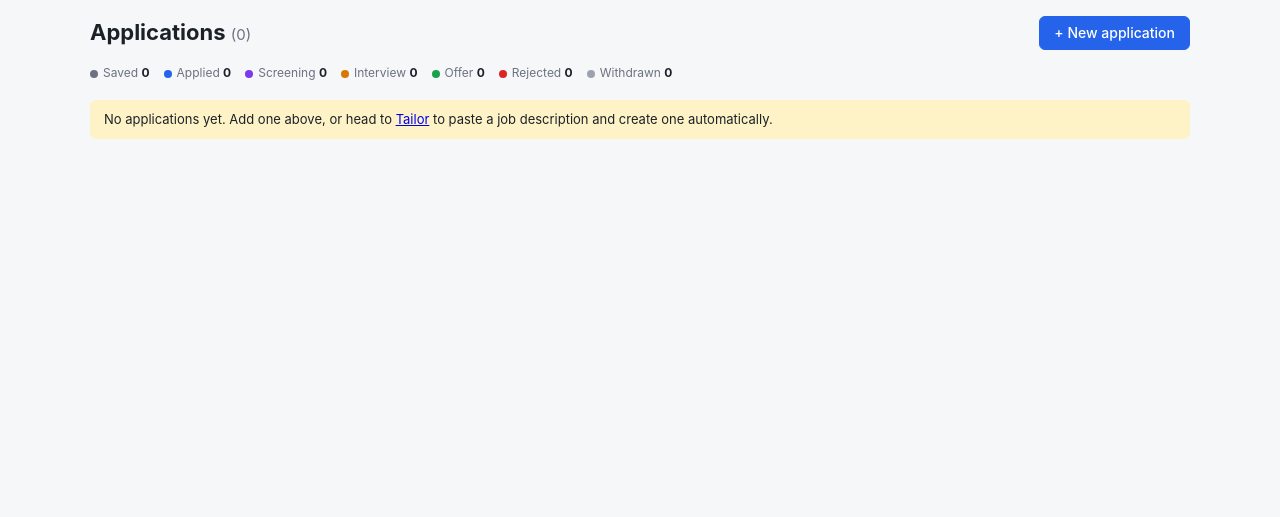
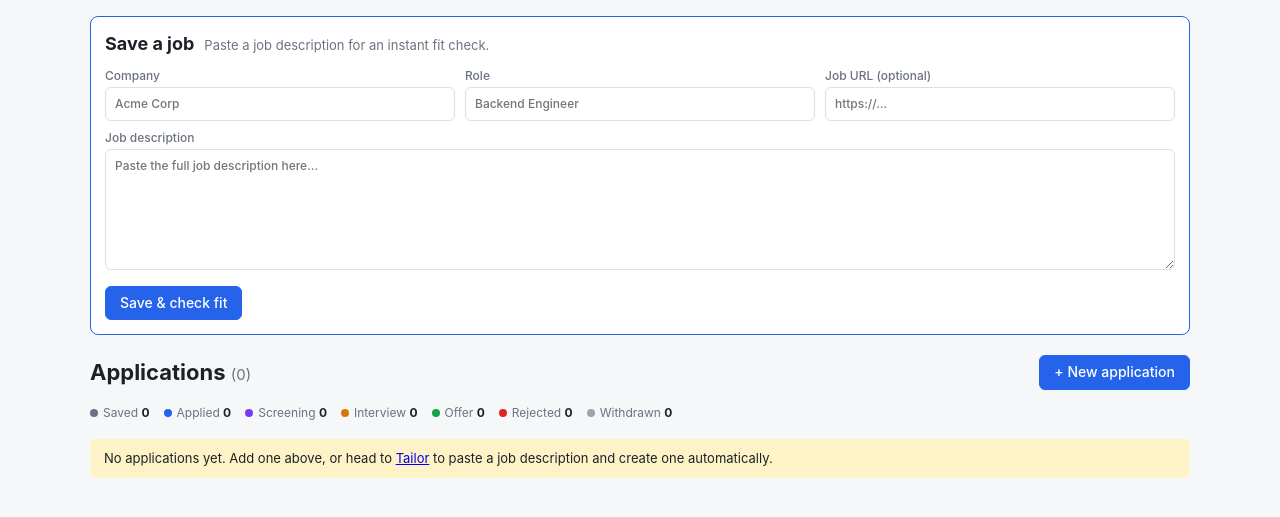
Before and after one commit to MurtazaRaza/resume-thecv, a FastAPI app: page /tracker in a window 1280 px wide. Shown: the part 53-570 px from the top of the page. Run offline with FastAPI, Linux system fonts and the light colour scheme; data that the repository does not hold is empty; some libraries are stand-ins or nearby versions.

Commit message:
Add Quick Capture & Instant Fit Check

```diff
--- a/backend/main.py
+++ b/backend/main.py
@@ -342,28 +342,46 @@ async def tailor_preview(request: Request,
             "tailored_yaml": cv_model.dump_yaml(tailored)}
 
 
+# fit-score bands (SPEC quick-capture §2): advisory, never gates.
+def _band(coverage: int) -> str:
+    return "strong" if coverage >= 70 else "partial" if coverage >= 40 else "longshot"
+
+
+def _resolve_capture_target(profile: Profile, data):
+    """Shared front half of extract/capture: validate the JD, then resolve or
+    create the tracker row the extraction attaches to. The row is created
+    *before* any model call so a save is never lost to an LLM failure. Returns
+    (app_id, company, error_response); on error the first two are None."""
+    jd_text = (data.get("jd_text") or "").strip()
+    if not jd_text:
+        return None, None, JSONResponse({"error": "Paste the job description first"},
+                                        status_code=422)
+    app_id = data.get("application_id")
+    if app_id:
+        entry = tracker.get_application(profile.tracker_db, int(app_id))
+        if entry is None:
+            return None, None, JSONResponse({"error": "Application not found"},
+                                            status_code=404)
+        return int(app_id), entry["company"], None
+    company = (data.get("company") or "").strip()
+    role = (data.get("role") or "").strip()
+    if not company or not role:
+        return None, None, JSONResponse(
+            {"error": "Company and role are required for a new application"},
+            status_code=422)
+    app_id = tracker.create_application(profile.tracker_db, company, role,
+                                        (data.get("url") or "").strip())
+    return app_id, company, None
+
+
 @app.post("/api/tailor/extract")
 async def tailor_extract(request: Request,
                          profile: Profile = Depends(current_profile)):
     data = await request.json()
-    jd_text = (data.get("jd_text") or "").strip()
-    if not jd_text:
-        return JSONResponse({"error": "Paste the job description first"},
-                            status_code=422)
-    app_id = data.get("application_id")
-    if app_id:
-        entry = tracker.get_application(profile.tracker_db, int(app_id))
-        if entry is None:
-            return JSONResponse({"error": "Application not found"}, status_code=404)
-        company = entry["company"]
-    else:
-        company = (data.get("company") or "").strip()
-        role = (data.get("role") or "").strip()
-        if not company or not role:
-            return JSONResponse({"error": "Company and role are required for a "
-                                          "new application"}, status_code=422)
-        app_id = tracker.create_application(profile.tracker_db, company, role,
-                                            (data.get("url") or "").strip())
+    app_id, company, err = _resolve_capture_target(profile, data)
+    if err:
+        return err
+    jd_text = data["jd_text"].strip()
     try:
         extraction = tailor.extract(jd_text, get_provider("jd_extract"))
     except LLMError as e:
@@ -375,6 +393,52 @@ async def tailor_extract(request: Request,
             "extraction": extraction, "match": tailor.match(cv, extraction),
             "current_title": cv["basics"]["title"],
             "skill_groups": [g["group"] for g in cv["skills"] if g["group"]]}
+
+
+@app.post("/api/capture")
+async def capture(request: Request,
+                  profile: Profile = Depends(current_profile)):
+    """Quick Capture & Instant Fit Check (docs/features/quick-capture-fit-check).
+    Saves a job to the tracker and, in the same action, returns a fit verdict:
+    coverage band, top missing must-haves, and a deterministic effort hint.
+    Only steps 1-2 of the tailor pipeline run (one LLM extract + pure-Python
+    match) — the per-bullet rewrites are the one-click-away next action, not
+    done here. The row is persisted before the model call so a failed extract
+    leaves a captured job to retry, never nothing."""
+    data = await request.json()
+    app_id, company, err = _resolve_capture_target(profile, data)
+    if err:
+        return err
+    jd_text = data["jd_text"].strip()
+    try:
+        extraction = tailor.extract(jd_text, get_provider("jd_extract"))
+    except LLMError as e:
+        # the row already exists — return it so the client keeps the app id
+        return JSONResponse({"error": str(e), "application_id": app_id},
+                            status_code=502)
+
+    cv = cv_model.load_cv(profile.cv_path)
+    m = tailor.match(cv, extraction)
+    coverage = m["coverage"]
+    band = _band(coverage)
+
+    # top missing: must-have qualifications first, then the rest, capped at 3
+    must = {q.lower() for q in extraction.get("must_have_qualifications", [])}
+    ordered = sorted(m["missing"], key=lambda kw: kw.lower() not in must)
+    top_missing = ordered[:3]
+
+    tailorable = tailor.count_tailorable(cv, extraction, jd_text)
+    next_action = {"strong": "Tailor & apply",
+                   "partial": "Review suggestions"}.get(band, "Decide: apply or skip")
+
+    tracker.update_application(
+        profile.tracker_db, app_id, jd_text=jd_text,
+        jd_extraction=json.dumps(extraction), match_score=coverage,
+        next_action=next_action)
+
+    return {"application_id": app_id, "company": company, "coverage": coverage,
+            "band": band, "top_missing": top_missing,
+            "tailorable_count": tailorable, "next_action": next_action}
 
 
 @app.post("/api/tailor/suggest")
--- a/frontend/static/style.css
+++ b/frontend/static/style.css
@@ -388,6 +388,25 @@ button { font: inherit; cursor: pointer; }
 
 /* --- M5: tracker dashboard + detail --------------------------------------- */
 .tracker-wrap { max-width: 1100px; margin: 0 auto; }
+
+/* Quick Capture & Instant Fit Check */
+.capture-pane { margin-bottom: 20px; border-color: var(--accent); }
+.capture-head { display: flex; align-items: baseline; gap: 10px; margin-bottom: 10px;
+  flex-wrap: wrap; }
+.capture-head h2 { font-size: 18px; margin: 0; }
+.capture-pane .jd-label { display: block; margin-top: 4px; }
+.capture-pane textarea { width: 100%; margin-top: 3px; }
+.verdict-card { margin-top: 14px; padding: 14px; border: 1px solid var(--border);
+  border-radius: var(--radius); background: var(--bg); }
+.verdict-top { display: flex; align-items: center; gap: 12px; margin-bottom: 10px;
+  flex-wrap: wrap; }
+.verdict-score { display: flex; align-items: center; gap: 8px; }
+.verdict-band { font-weight: 600; font-size: 14px; }
+.verdict-top .coverage-bar { flex: 1; min-width: 140px; margin-bottom: 0; }
+.verdict-missing { display: flex; flex-wrap: wrap; align-items: center; gap: 6px;
+  margin-bottom: 8px; }
+.verdict-effort { margin-bottom: 4px; }
+
 .tracker-head { display: flex; align-items: center; justify-content: space-between;
   gap: 12px; margin-bottom: 14px; flex-wrap: wrap; }
 .tracker-head h1 { font-size: 22px; margin: 0; }
--- a/frontend/static/tracker.js
+++ b/frontend/static/tracker.js
@@ -60,4 +60,72 @@
       btn.disabled = false;
     }
   });
+
+  // ---- Quick Capture & Instant Fit Check -------------------------------------
+  const BANDS = {
+    strong: { pill: "good", label: "Strong fit" },
+    partial: { pill: "mid", label: "Partial fit" },
+    longshot: { pill: "low", label: "Long shot" },
+  };
+
+  function escapeHtml(s) {
+    return String(s).replace(/[&<>"']/g, (c) => (
+      { "&": "&amp;", "<": "&lt;", ">": "&gt;", '"': "&quot;", "'": "&#39;" }[c]));
+  }
+
+  function renderVerdict(data) {
+    const band = BANDS[data.band] || BANDS.longshot;
+    const card = $("#verdict-card");
+
+    const pill = $("#verdict-pill");
+    pill.textContent = data.coverage + "%";
+    pill.className = "match-pill " + band.pill;
+    $("#verdict-band").textContent = band.label;
+
+    const fill = $("#verdict-fill");
+    fill.style.width = data.coverage + "%";
+    fill.className = "coverage-fill " + band.pill;
+
+    const missing = data.top_missing || [];
+    $("#verdict-missing").innerHTML = missing.length
+      ? '<span class="dropnote">Top missing must-haves:</span> ' +
+        missing.map((m) => '<span class="chip miss">' + escapeHtml(m) + "</span>").join("")
+      : '<span class="dropnote">No must-haves missing from your CV.</span>';
+
+    const n = data.tailorable_count;
+    $("#verdict-effort").textContent = n
+      ? "~" + n + " bullet" + (n === 1 ? "" : "s") + " could be tailored to close the gap."
+      : "No bullets obviously relate to the missing keywords.";
+
+    const action = $("#verdict-action");
+    action.textContent = data.next_action;
+    action.href = "/tailor?app=" + data.application_id;
+    $("#verdict-open").href = "/tracker/" + data.application_id;
+
+    card.hidden = false;
+    card.scrollIntoView({ behavior: "smooth", block: "nearest" });
+  }
+
+  $("#cap-submit").addEventListener("click", async () => {
+    const company = $("#cap-company").value.trim();
+    const role = $("#cap-role").value.trim();
+    const jd = $("#cap-jd").value.trim();
+    if (!company || !role) { toast("Company and role are required", true); return; }
+    if (!jd) { toast("Paste the job description first", true); return; }
+    const btn = $("#cap-submit");
+    btn.disabled = true;
+    $("#cap-status").textContent = "Saving & checking fit…";
+    try {
+      const data = await post("/api/capture", {
+        company, role, url: $("#cap-url").value.trim(), jd_text: jd,
+      });
+      $("#cap-status").textContent = "";
+      renderVerdict(data);
+    } catch (e) {
+      // the save survives an LLM failure; the app row already exists
+      $("#cap-status").textContent = "Saved, but fit check failed: " + e.message;
+    } finally {
+      btn.disabled = false;
+    }
+  });
 })();
--- a/frontend/templates/tracker.html
+++ b/frontend/templates/tracker.html
@@ -3,6 +3,45 @@
 
 {% block content %}
 <div class="tracker-wrap">
+
+  <!-- Quick Capture & Instant Fit Check: the primary front door. Paste a JD,
+       get a fit verdict, and save the job to the tracker in one action. -->
+  <div class="pane capture-pane">
+    <div class="pane-body">
+      <div class="capture-head">
+        <h2>Save a job</h2>
+        <span class="dropnote">Paste a job description for an instant fit check.</span>
+      </div>
+      <div class="row">
+        <label>Company<input type="text" id="cap-company" placeholder="Acme Corp"></label>
+        <label>Role<input type="text" id="cap-role" placeholder="Backend Engineer"></label>
+        <label>Job URL (optional)<input type="text" id="cap-url" placeholder="https://…"></label>
+      </div>
+      <label class="jd-label">Job description<textarea id="cap-jd" rows="6"
+        placeholder="Paste the full job description here…"></textarea></label>
+      <div class="actionbar">
+        <button type="button" class="btn btn-primary" id="cap-submit">Save &amp; check fit</button>
+        <span id="cap-status" class="dropnote"></span>
+      </div>
+
+      <!-- verdict card, rendered in place after submit -->
+      <div class="verdict-card" id="verdict-card" hidden>
+        <div class="verdict-top">
+          <div class="verdict-score">
+            <span class="match-pill" id="verdict-pill"></span>
+            <span class="verdict-band" id="verdict-band"></span>
+          </div>
+          <div class="coverage-bar"><div class="coverage-fill" id="verdict-fill"></div></div>
+        </div>
+        <div class="verdict-missing" id="verdict-missing"></div>
+        <div class="verdict-effort dropnote" id="verdict-effort"></div>
+        <div class="actionbar">
+          <a class="btn btn-primary" id="verdict-action" href="#"></a>
+          <a class="btn" id="verdict-open" href="#">Open in tracker</a>
+        </div>
+      </div>
+    </div>
+  </div>
 
   <div class="tracker-head">
     <h1>Applications <span class="dropnote">({{ dashboard.total }})</span></h1>
```
Also changed, not shown: backend/core/tailor.py (+31 -11 lines), docs/features/quick-capture-fit-check.md (added, +160 -0 lines).
